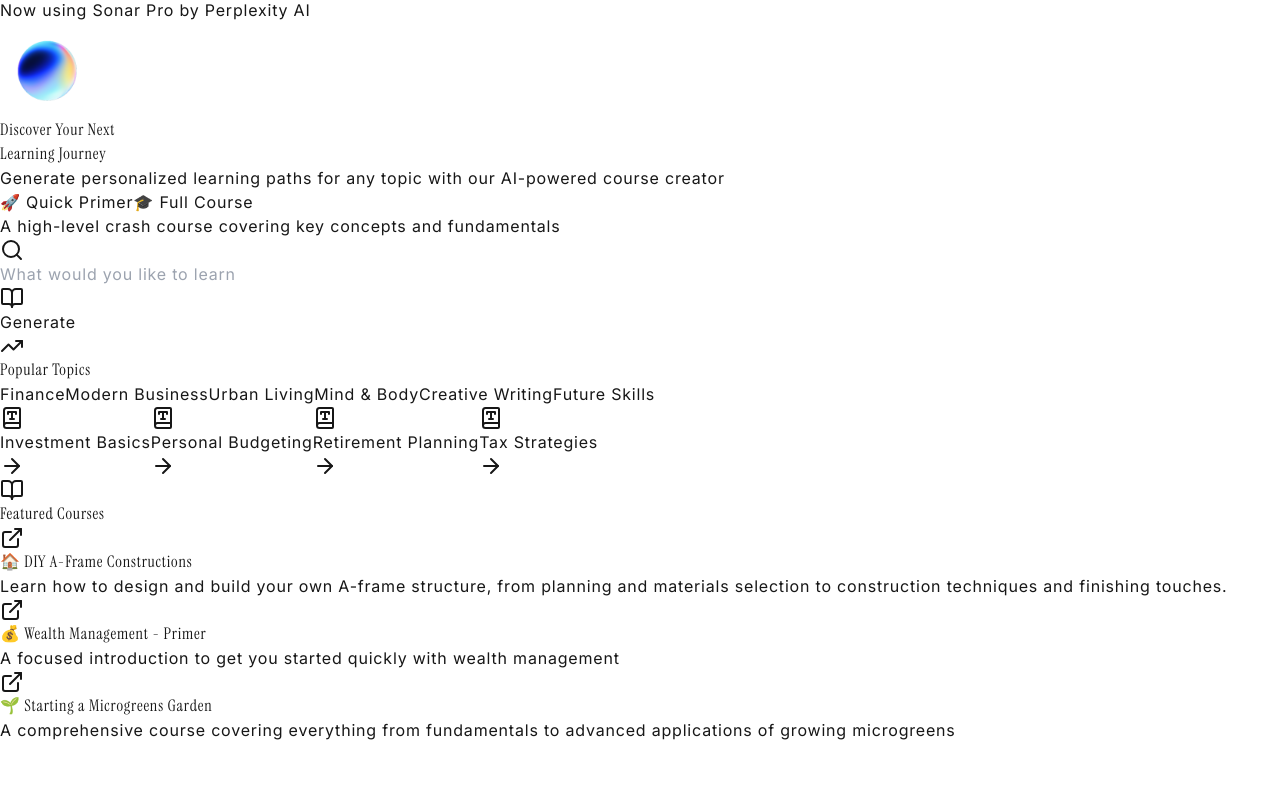
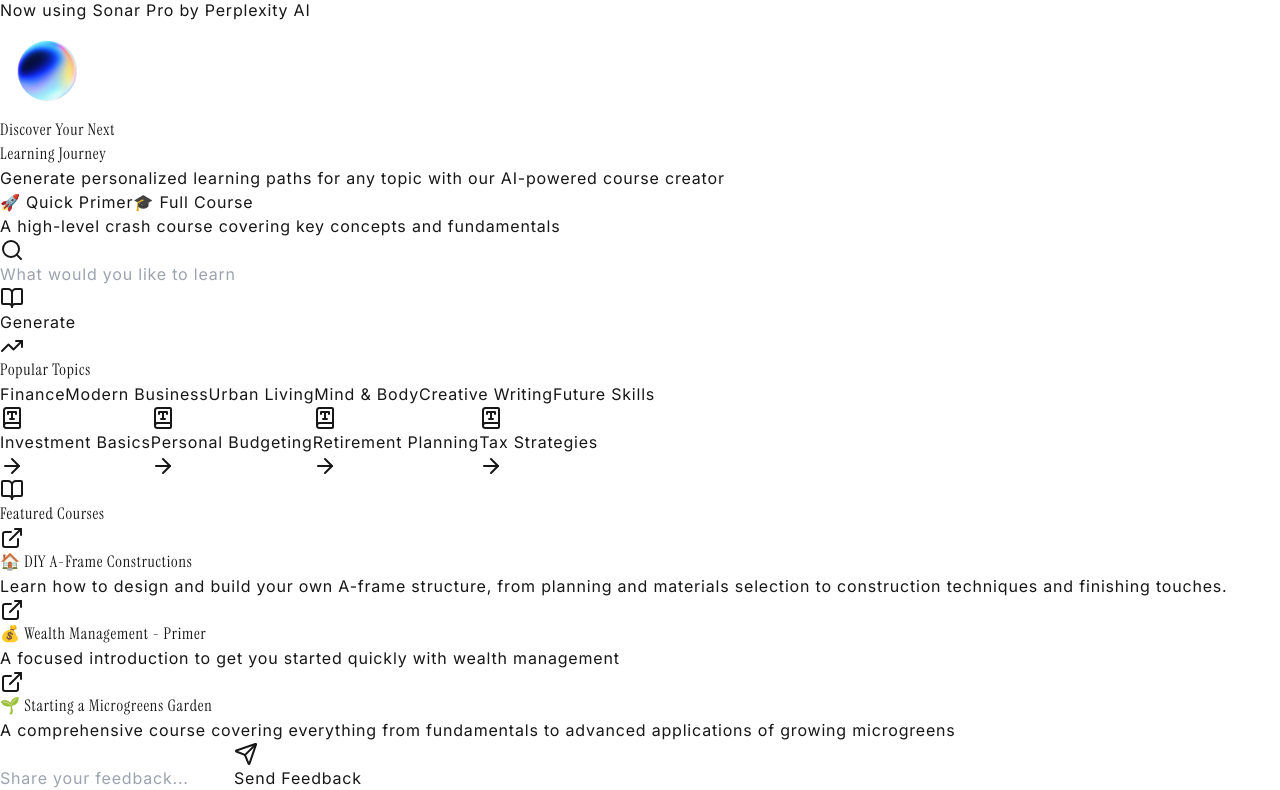
Before and after one commit to greg-maceachern12/binder, a Next.js app: page / in a window 1280 px wide. Shown: the part 788-1578 px from the top of the page. Before the commit the page ends 1530 px from the top, so only its background shows below. Built offline with nearby package versions, Linux system fonts and the light colour scheme.

Commit message:
feedback

```diff
--- /dev/null
+++ b/src/app/components/FeedbackForm.tsx
@@ -0,0 +1,59 @@
+'use client'
+
+import React, { useState } from 'react';
+import { Send, Check } from 'lucide-react';
+
+export default function FeedbackForm() {
+  const [feedback, setFeedback] = useState('');
+  const [showSuccess, setShowSuccess] = useState(false);
+
+  const handleSubmit = async (e: React.FormEvent<HTMLFormElement>) => {
+    e.preventDefault();
+    try {
+      await fetch('https://api.web3forms.com/submit', {
+        method: 'POST',
+        headers: { 'Content-Type': 'application/json' },
+        body: JSON.stringify({
+          access_key: process.env.NEXT_PUBLIC_WEB3FORMS_ACCESS_KEY,
+          feedback
+        }),
+      });
+      setFeedback('');
+      setShowSuccess(true);
+      setTimeout(() => setShowSuccess(false), 3000);
+    } catch (err) {
+      console.error(err);
+    }
+  };
+
+  return (
+    <form onSubmit={handleSubmit} className="max-w-3xl mx-auto mt-8">
+      <div className="flex gap-2">
+        <input
+          type="text"
+          value={feedback}
+          onChange={(e: React.ChangeEvent<HTMLInputElement>) => setFeedback(e.target.value)}
+          placeholder="Share your feedback..."
+          className="flex-1 px-4 py-2 text-sm rounded-xl border-2 border-gray-200 focus:border-indigo-500 focus:ring-2 focus:ring-indigo-200 transition-all duration-300"
+          required
+        />
+        <button
+          type="submit"
+          className={`px-4 py-2 ${showSuccess ? 'bg-green-600 hover:bg-green-700' : 'bg-indigo-600 hover:bg-indigo-700'} text-white rounded-xl transition-all duration-300 flex items-center gap-2`}
+        >
+          {showSuccess ? (
+            <>
+              <Check className="w-4 h-4" />
+              <span className="text-sm">Sent</span>
+            </>
+          ) : (
+            <>
+              <Send className="w-4 h-4" />
+              <span className="sr-only">Send Feedback</span>
+            </>
+          )}
+        </button>
+      </div>
+    </form>
+  );
+}
--- a/src/app/page.tsx
+++ b/src/app/page.tsx
@@ -2,6 +2,7 @@
 
 import React from 'react';
 import SyllabusForm from '@/app/components/SyllabusForm';
+import FeedbackForm from './components/FeedbackForm';
 
 export default function EnhancedHome() {
   return (
@@ -20,6 +21,7 @@ export default function EnhancedHome() {
         <div className="absolute inset-0 bg-white/50 backdrop-blur-3xl rounded-3xl" />
         <div className="relative">
           <SyllabusForm />
+          <FeedbackForm />
         </div>
       </div>
     </main>
```
